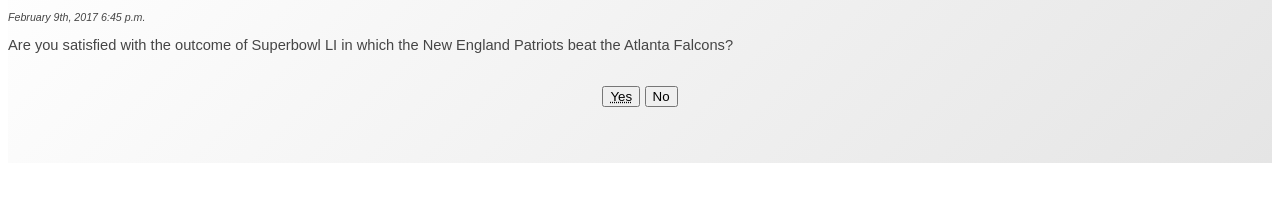
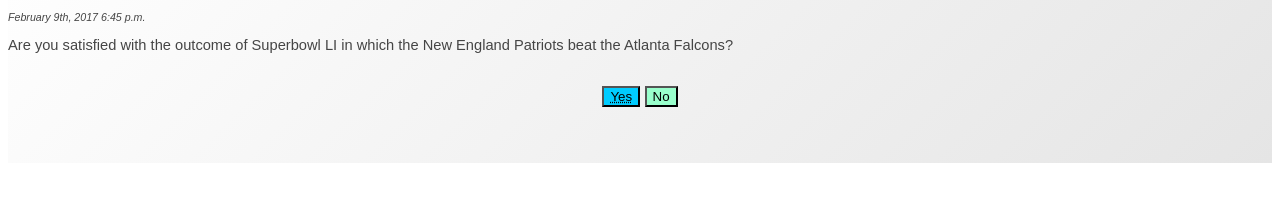
Before and after one commit to johnmcnally7/assignment2, a plain HTML site: page index.html in a window 1280 px wide. Shown: the part 74-276 px from the top of the page. Drawn offline with nearby package versions, Linux system fonts and the light colour scheme.

Commit message:
button color change

```diff
--- a/style.css
+++ b/style.css
@@ -38,11 +38,11 @@
   text-align: center;
 }
 
-.yes {
+.yesbutton {
   background-color: #00ccff;
 }
 
-.no {
+.nobutton {
   background-color: #99ffcc;
 }
 
```
